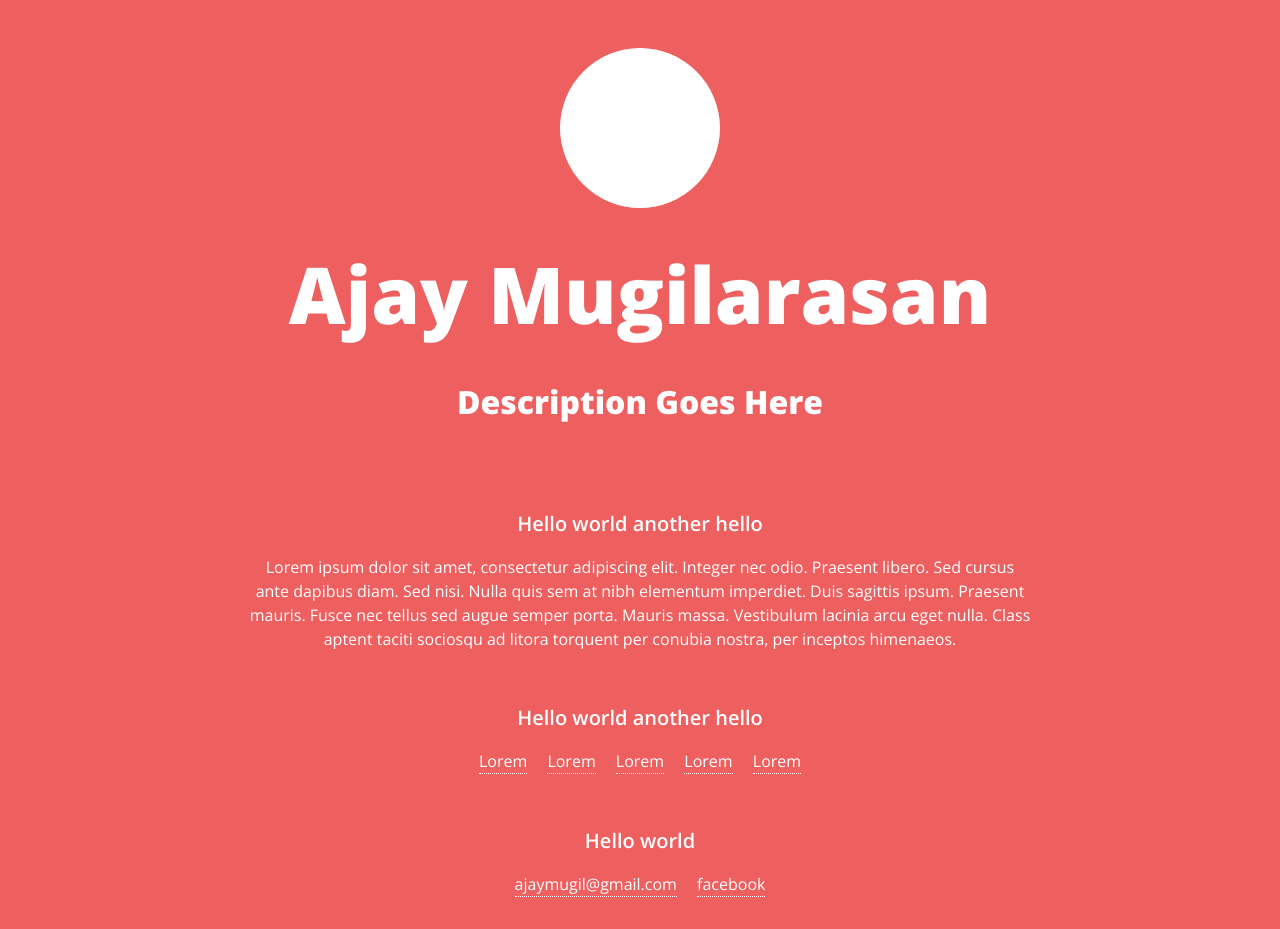
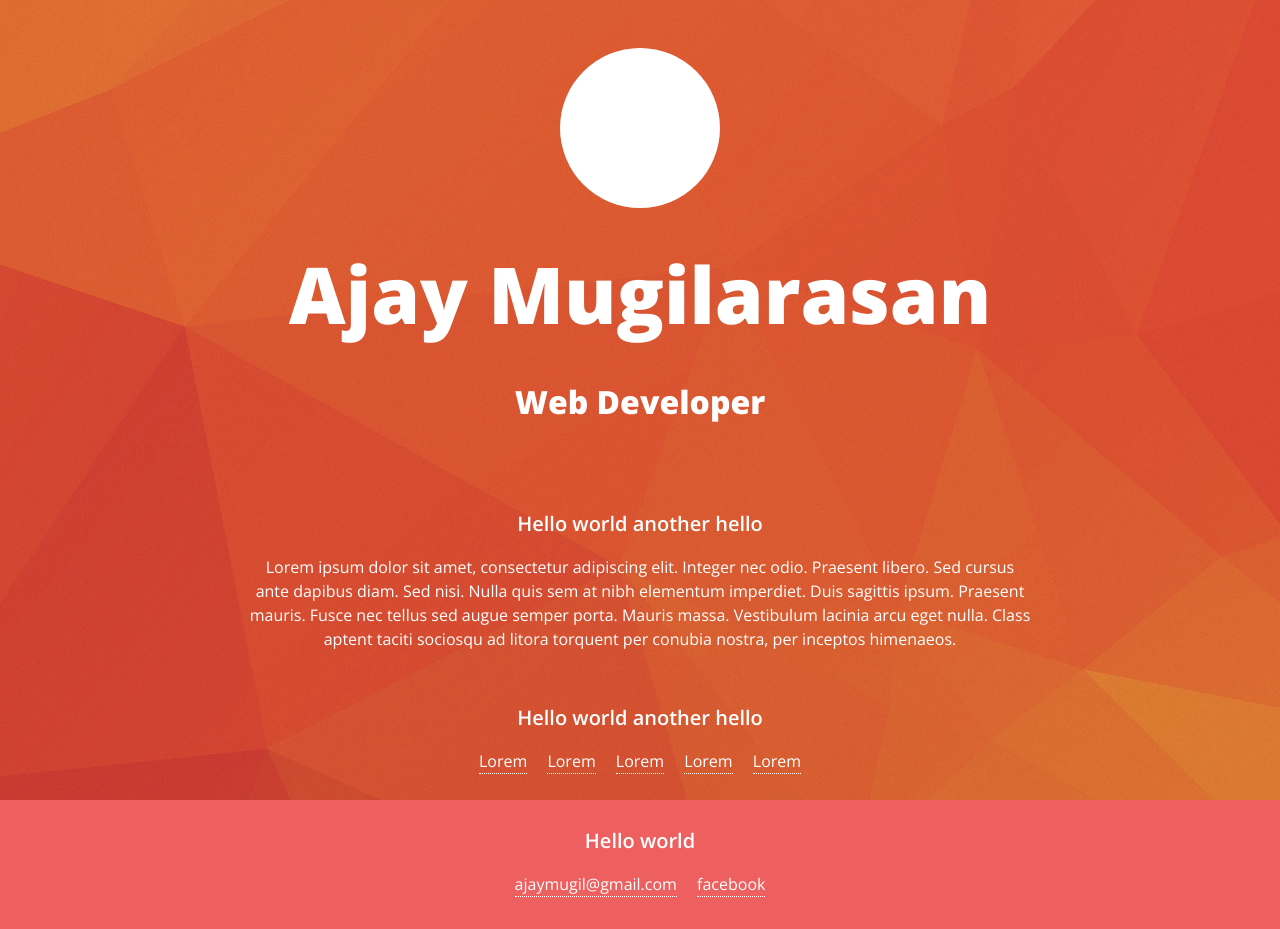
Before and after one commit to ajaymugil/ajaymugil.github.io, a PHP site: page / in a window 1280 px wide. Run offline with PHP 8.4, Linux system fonts and the light colour scheme.

Commit message:
Refinement

```diff
--- a/css/foundation.css
+++ b/css/foundation.css
@@ -1479,4 +1479,21 @@
     h2{
         font-size: 1.8em;
     }
+
+
+    .photo{
+        width: 7em;
+        height: 7em;
+    }
 }
+
+#bg-texture{
+    position: fixed;
+    background: url(../img/texture.jpg);
+    background-repeat: no-repeat;
+    background-position: center center;
+    opacity: 0.5;
+    height: 100%;
+    width: 100%;
+    z-index: -1;
+}
--- a/index.html
+++ b/index.html
@@ -3,7 +3,7 @@
     <head>
         <meta charset="utf-8" />
         <meta name="viewport" content="width=device-width, initial-scale=1.0" />
-        <title>Foundation | Welcome</title>
+        <title>Ajay Mugilarasan</title>
         <link rel="stylesheet" href="css/foundation.css" />
         <link href='http://fonts.googleapis.com/css?family=Open+Sans:400,300,800,600' rel='stylesheet' type='text/css'>
 
@@ -11,6 +11,8 @@
         <script src="js/vendor/modernizr.js"></script>
     </head>
     <body>
+        <div id="bg-texture">&nbsp;</div>
+
 
         <div class="row">
 
@@ -22,7 +24,7 @@
 
 
                 <h1 class="title">Ajay Mugilarasan</h1>
-                <h2 class="description">Description Goes Here</h2>
+                <h2 class="description">Web Developer</h2>
             </div>
 
             <div class="large-12 columns block">
@@ -62,7 +64,7 @@
         <script src="js/foundation.min.js"></script>
         <script>
             $(document).foundation();
-            $("h1.title").fitText(1, { minFontSize: '24px' });
+            $("h1.title").fitText(1, { minFontSize: '26px' });
 
         </script>
     </body>
```
Also changed, not shown: img/texture.jpg (added).
